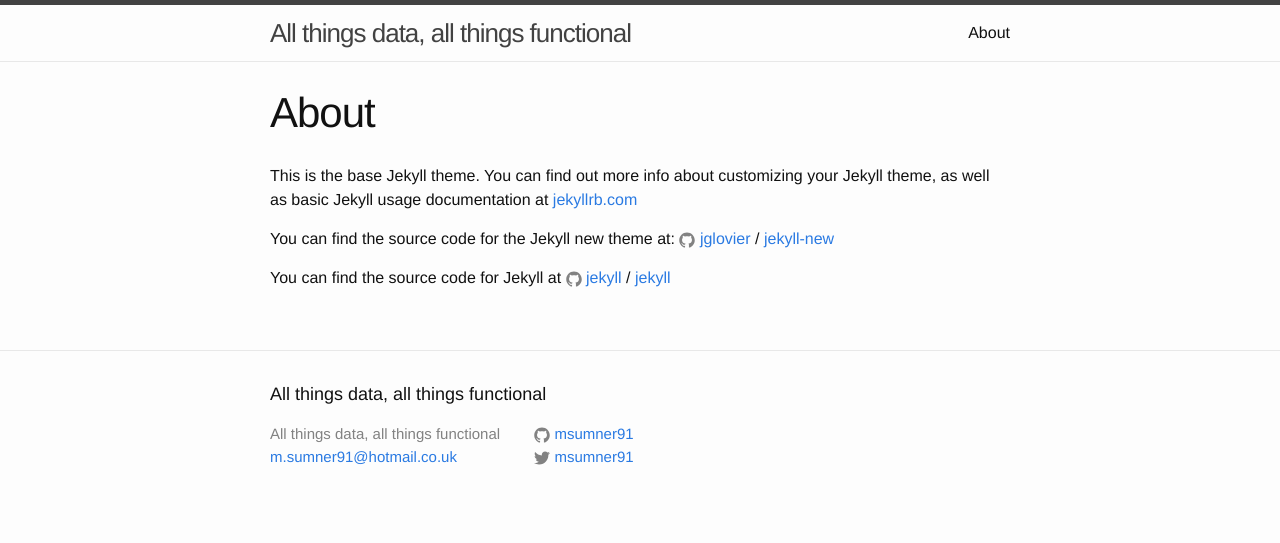
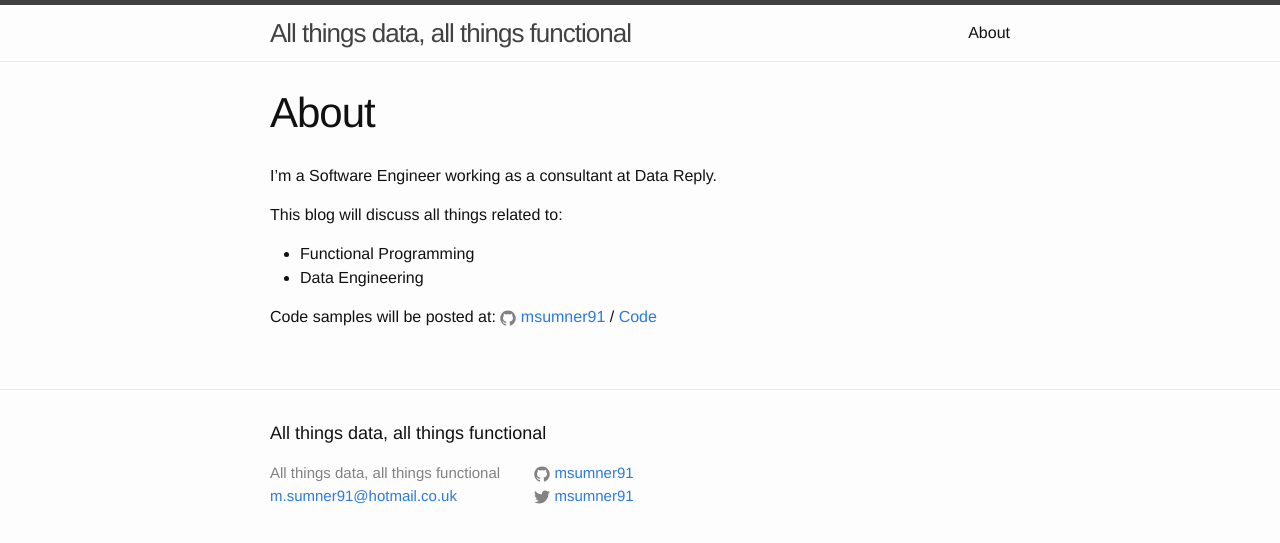
Before and after one commit to msumner91/msumner91.github.io, a Jekyll site: the page built from about.md, in a window 1280 px wide. Shown: the top 543 px of the page. Built offline with Jekyll 4.4.1, drawn with Linux system fonts in a browser that asks for light colours.

Commit message:
Update about

```diff
--- a/about.md
+++ b/about.md
@@ -4,12 +4,12 @@ title: About
 permalink: /about/
 ---
 
-This is the base Jekyll theme. You can find out more info about customizing your Jekyll theme, as well as basic Jekyll usage documentation at [jekyllrb.com](http://jekyllrb.com/)
+I'm a Software Engineer working as a consultant at Data Reply.
 
-You can find the source code for the Jekyll new theme at:
-{% include icon-github.html username="jglovier" %} /
-[jekyll-new](https://github.com/jglovier/jekyll-new)
+This blog will discuss all things related to:
+- Functional Programming
+- Data Engineering
 
-You can find the source code for Jekyll at
-{% include icon-github.html username="jekyll" %} /
-[jekyll](https://github.com/jekyll/jekyll)
+Code samples will be posted at:
+{% include icon-github.html username="msumner91" %} /
+[Code](https://github.com/msumner91)
```
